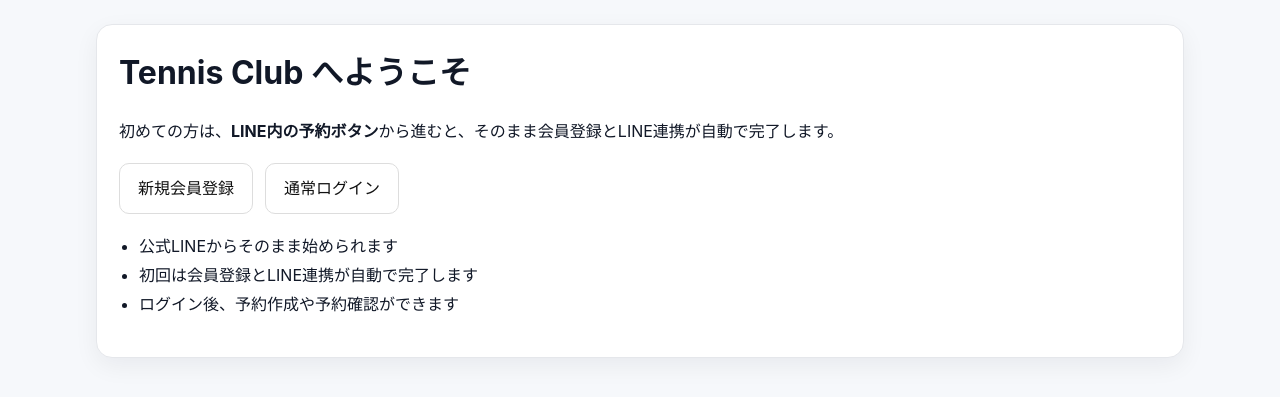
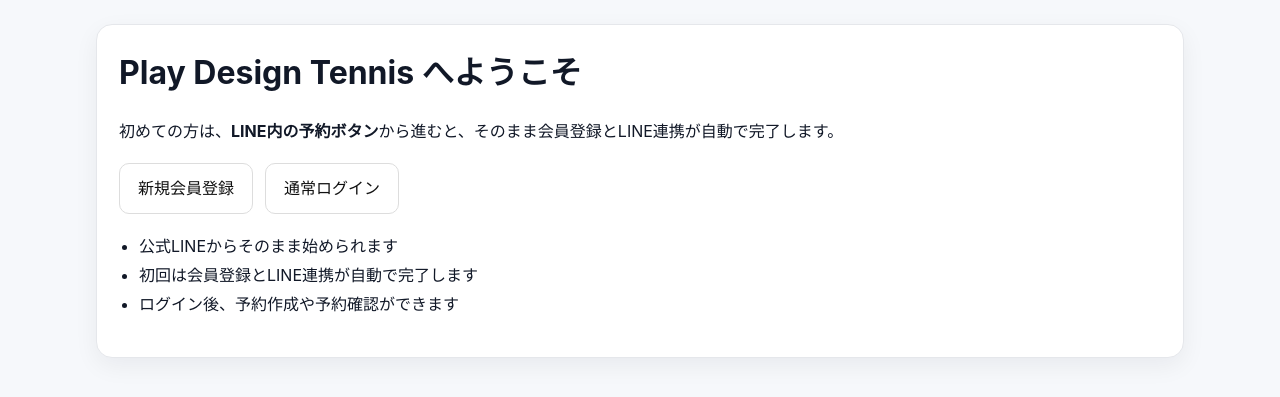
Before and after one commit to KEIIZ-3/tennis-app, a Django app: page / in a window 1280 px wide. Shown: the part 128-525 px from the top of the page. Run offline with Django 4.2, Linux system fonts and the light colour scheme; parts of the project's set-up code (start-up, migrations or seed data) failed here and were passed over; some libraries are stand-ins or nearby versions.

Commit message:
Update home.html

```diff
--- a/club/templates/home.html
+++ b/club/templates/home.html
@@ -5,7 +5,7 @@
 
 {% if not user.is_authenticated %}
   <div class="card">
-    <h1 style="margin-top:0;">Tennis Club へようこそ</h1>
+    <h1 style="margin-top:0;">Play Design Tennis へようこそ</h1>
     <p style="margin:12px 0 0;">
       初めての方は、<strong>LINE内の予約ボタン</strong>から進むと、そのまま会員登録とLINE連携が自動で完了します。
     </p>
@@ -97,7 +97,6 @@
       <a href="{% url 'club:coach_ticket_summary' %}" class="btn" style="justify-content:flex-start;">チケット集計</a>
       <a href="{% url 'club:coach_payroll_summary' %}" class="btn" style="justify-content:flex-start;">給与計算</a>
       <a href="{% url 'club:line_connect' %}" class="btn" style="justify-content:flex-start;">LINE連携</a>
-      <a href="{% url 'club:home' %}" class="btn" style="justify-content:flex-start;">このホームを再表示</a>
     </div>
   </div>
 
@@ -107,7 +106,7 @@
       <ul style="margin:0; padding-left:18px; line-height:1.8; color:#475569;">
         <li>private / group の申請確認は「スケジュール管理」から行います。</li>
         <li>チケット集計・給与計算は代行コーチ側に寄せた表示です。</li>
-        <li>固定レッスンは「固定レッスン」タブから、今週分だけをまとめて確認できます。</li>
+        <li>固定レッスンは「固定レッスン」タブから1週間単位で確認できます。</li>
       </ul>
     </div>
   </div>
```
